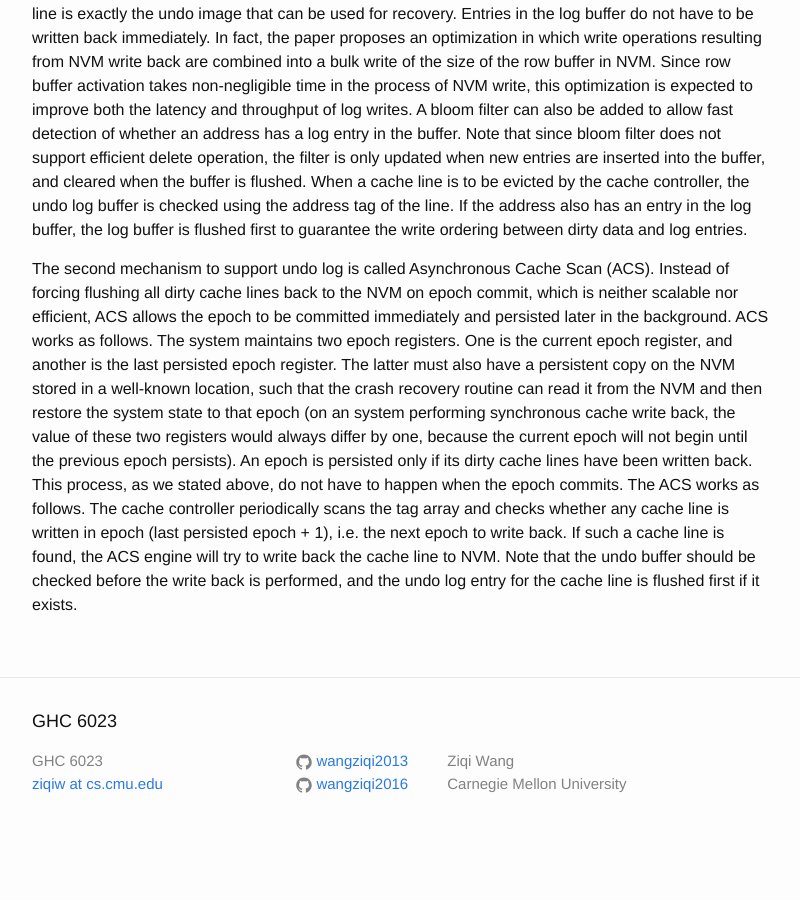
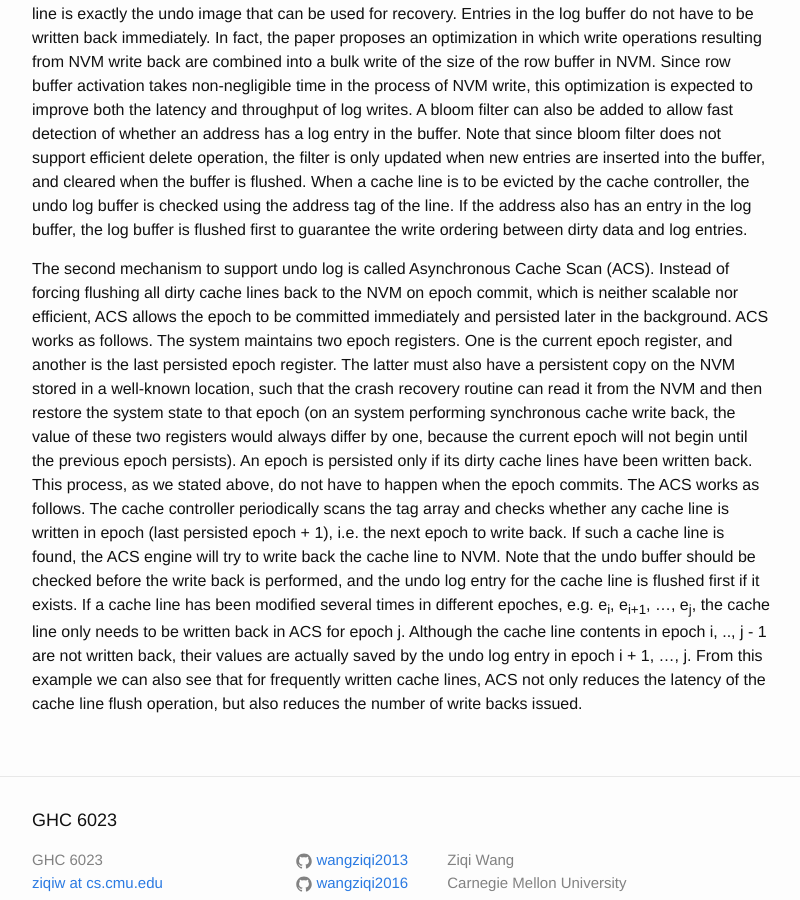
Before and after one commit to wangziqi2013/wangziqi2013.github.io, a Jekyll site: the page built from _posts/2019-02-08-picl.markdown, in a window 1280 px wide and 900 px high, scrolled down 2302 px. Shown: the whole window, without its empty margins (238-1038 px from the left). Built offline with Jekyll 4.4.1, drawn with Linux system fonts in a browser that asks for light colours; before the commit the page ends 3157 px from its top, so only the background shows below that.

Commit message:
Adding ACS

```diff
--- a/_posts/2019-02-08-picl.markdown
+++ b/_posts/2019-02-08-picl.markdown
@@ -100,4 +100,9 @@ only if its dirty cache lines have been written back. This process, as we stated
 epoch commits. The ACS works as follows. The cache controller periodically scans the tag array and checks whether any cache
 line is written in epoch (last persisted epoch + 1), i.e. the next epoch to write back. If such a cache line is found,
 the ACS engine will try to write back the cache line to NVM. Note that the undo buffer should be checked before the
-write back is performed, and the undo log entry for the cache line is flushed first if it exists.
+write back is performed, and the undo log entry for the cache line is flushed first if it exists. If a cache line has been
+modified several times in different epoches, e.g. e<sub>i</sub>, e<sub>i+1</sub>, ..., e<sub>j</sub>, the cache line
+only needs to be written back in ACS for epoch j. Although the cache line contents in epoch i, .., j - 1 are not written back,
+their values are actually saved by the undo log entry in epoch i + 1, ..., j. From this example we can also see that for
+frequently written cache lines, ACS not only reduces the latency of the cache line flush operation, but also reduces the
+number of write backs issued.
```
